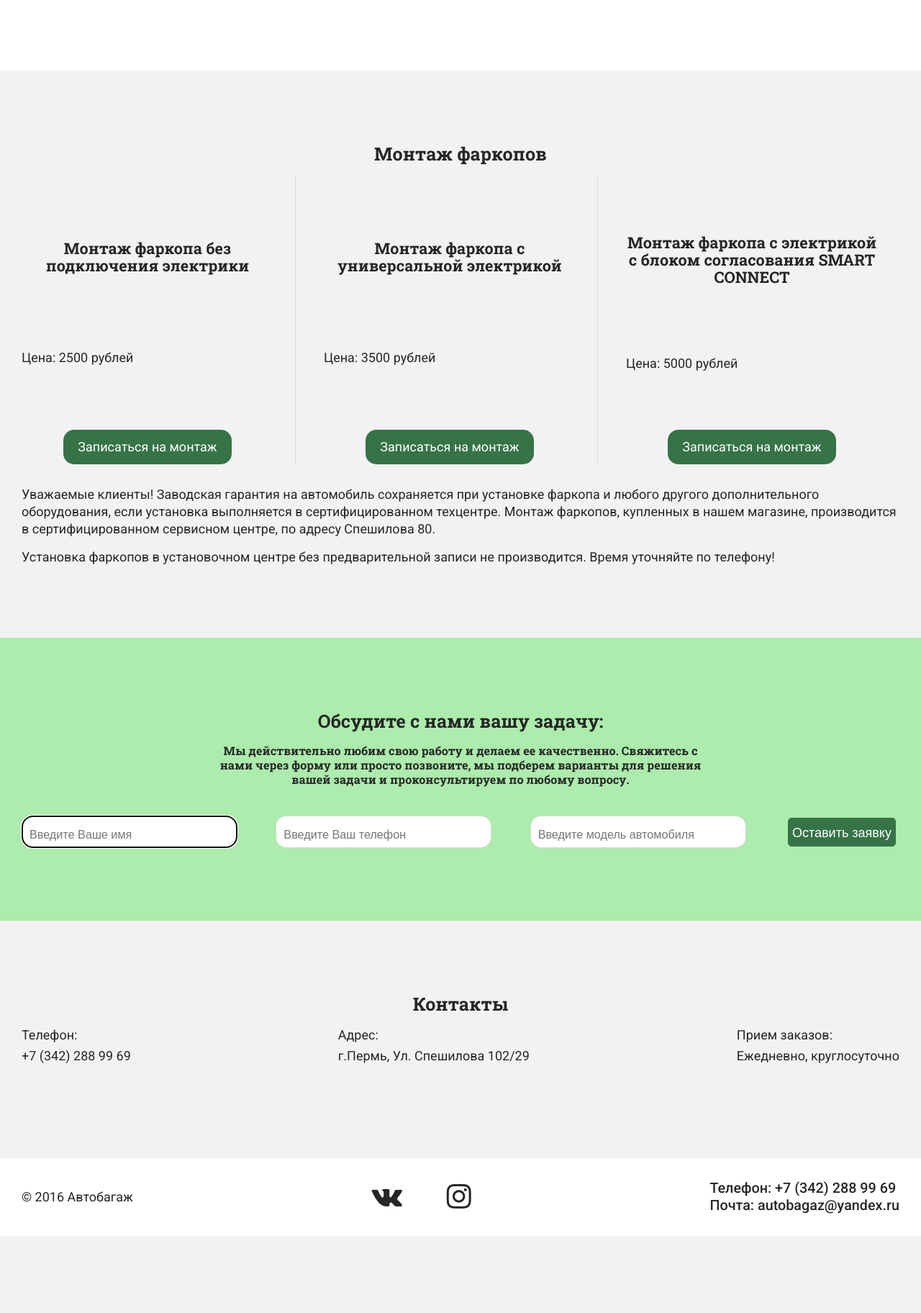
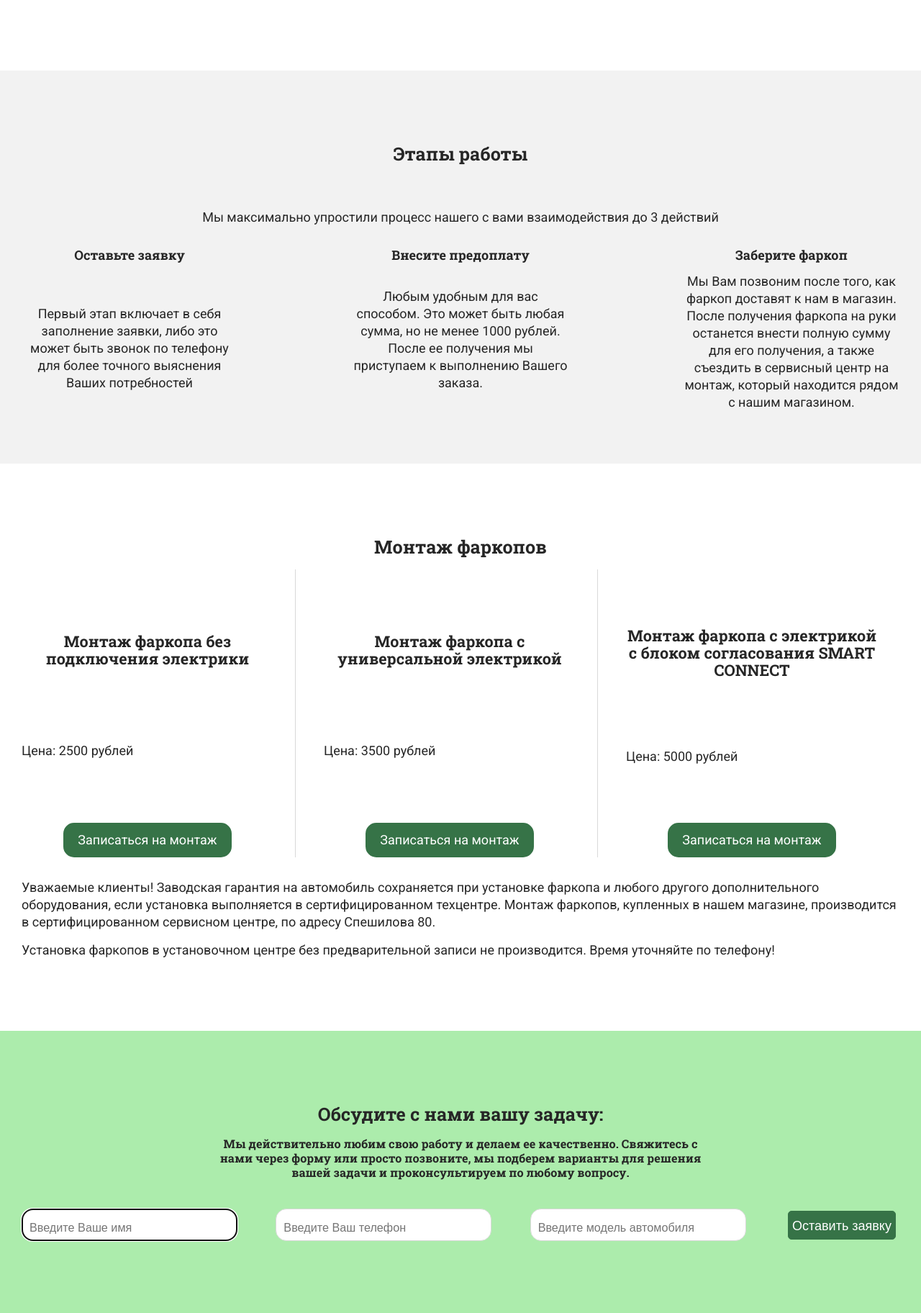
Before and after one commit to igoldyrev/farkopz, a PHP site: page / in a window 1280 px wide. Shown: the part 710-2534 px from the top of the page at 72% size. Before the commit the page ends 2427 px from the top, so only its background shows below. Run offline with PHP 8.4, Linux system fonts and the light colour scheme; some libraries are stand-ins or nearby versions.

Commit message:
develop / Верстка блока с этапами работы

```diff
--- a/build/farkopz.css
+++ b/build/farkopz.css
@@ -658,9 +658,6 @@ body {
   margin: 0 auto;
   text-align: center; }
 
-.montazh {
-  background-color: #F2F2F2; }
-
 .montazh__inner {
   width: 1220px;
   margin: 0 auto;
@@ -766,3 +763,41 @@ body {
 
 .contacts__text {
   margin-bottom: 5px; }
+
+.steps {
+  background-color: #F2F2F2; }
+
+.steps__inner {
+  width: 1220px;
+  margin: 0 auto;
+  padding: 100px 0; }
+
+.steps__title {
+  margin-bottom: 60px; }
+
+.steps__text {
+  margin-bottom: 30px;
+  text-align: center; }
+
+.steps__item-wrap {
+  display: -webkit-box;
+  display: -ms-flexbox;
+  display: flex;
+  -webkit-box-pack: justify;
+      -ms-flex-pack: justify;
+          justify-content: space-between; }
+
+.steps__item {
+  display: -webkit-box;
+  display: -ms-flexbox;
+  display: flex;
+  -webkit-box-orient: vertical;
+  -webkit-box-direction: normal;
+      -ms-flex-direction: column;
+          flex-direction: column;
+  -webkit-box-pack: justify;
+      -ms-flex-pack: justify;
+          justify-content: space-between;
+  width: 300px;
+  height: 200px;
+  text-align: center; }
--- a/index.php
+++ b/index.php
@@ -1,6 +1,7 @@
 <?php include ($_SERVER["DOCUMENT_ROOT"]."/backend/blocks/metatags.php");
 include ($_SERVER["DOCUMENT_ROOT"]."/src/html.blocks/header.html");
 include ($_SERVER["DOCUMENT_ROOT"]."/src/html.blocks/main.html");
+include ($_SERVER["DOCUMENT_ROOT"]."/src/html.blocks/steps.html");
 include ($_SERVER["DOCUMENT_ROOT"]."/src/html.blocks/montazh.html");
 include ($_SERVER["DOCUMENT_ROOT"]."/src/html.blocks/form.html");
 include ($_SERVER["DOCUMENT_ROOT"]."/src/html.blocks/contacts.html");
--- /dev/null
+++ b/src/common.blocks/steps/__inner/steps__inner.scss
@@ -0,0 +1,6 @@
+.steps__inner {
+  width: 1220px;
+
+  margin: 0 auto;
+  padding: 100px 0;
+}
--- /dev/null
+++ b/src/common.blocks/steps/__item/_wrap/steps__item_wrap.scss
@@ -0,0 +1,4 @@
+.steps__item-wrap {
+  display: flex;
+  justify-content: space-between;
+}
--- /dev/null
+++ b/src/common.blocks/steps/__text/steps__text.scss
@@ -0,0 +1,4 @@
+.steps__text {
+  margin-bottom: 30px;
+  text-align: center;
+}
--- /dev/null
+++ b/src/common.blocks/steps/__title/steps__title.scss
@@ -0,0 +1,3 @@
+.steps__title {
+  margin-bottom: 60px;
+}
--- /dev/null
+++ b/src/common.blocks/steps/steps.scss
@@ -0,0 +1,3 @@
+.steps {
+  background-color: $bg-color;
+}
--- /dev/null
+++ b/src/html.blocks/steps.html
@@ -0,0 +1,20 @@
+<section class="steps">
+    <div class="steps__inner">
+        <h2 class="title title-h2 steps__title">Этапы работы</h2>
+        <p class="text steps__text">Мы максимально упростили процесс нашего с вами взаимодействия до 3 действий</p>
+        <div class="steps__item-wrap">
+            <div class="steps__item">
+                <h4 class="title title-h4">Оставьте заявку</h4>
+                <p class="text">Первый этап включает в себя заполнение заявки, либо это может быть звонок по телефону для более точного выяснения Ваших потребностей</p>
+            </div>
+            <div class="steps__item">
+                <h4 class="title title-h4">Внесите предоплату</h4>
+                <p class="text">Любым удобным для вас способом. Это может быть любая сумма, но не менее 1000 рублей. После ее получения мы приступаем к выполнению Вашего заказа.</p>
+            </div>
+            <div class="steps__item">
+                <h4 class="title title-h4">Заберите фаркоп</h4>
+                <p class="text">Мы Вам позвоним после того, как фаркоп доставят к нам в магазин. После получения фаркопа на руки останется внести полную сумму для его получения, а также съездить в сервисный центр на монтаж, который находится рядом с нашим магазином. </p>
+            </div>
+        </div>
+    </div>
+</section>
```
Also changed, not shown: src/common.blocks/steps/__item/steps__item.scss (added, +9 -0 lines), src/style.scss (+8 -1 lines).
